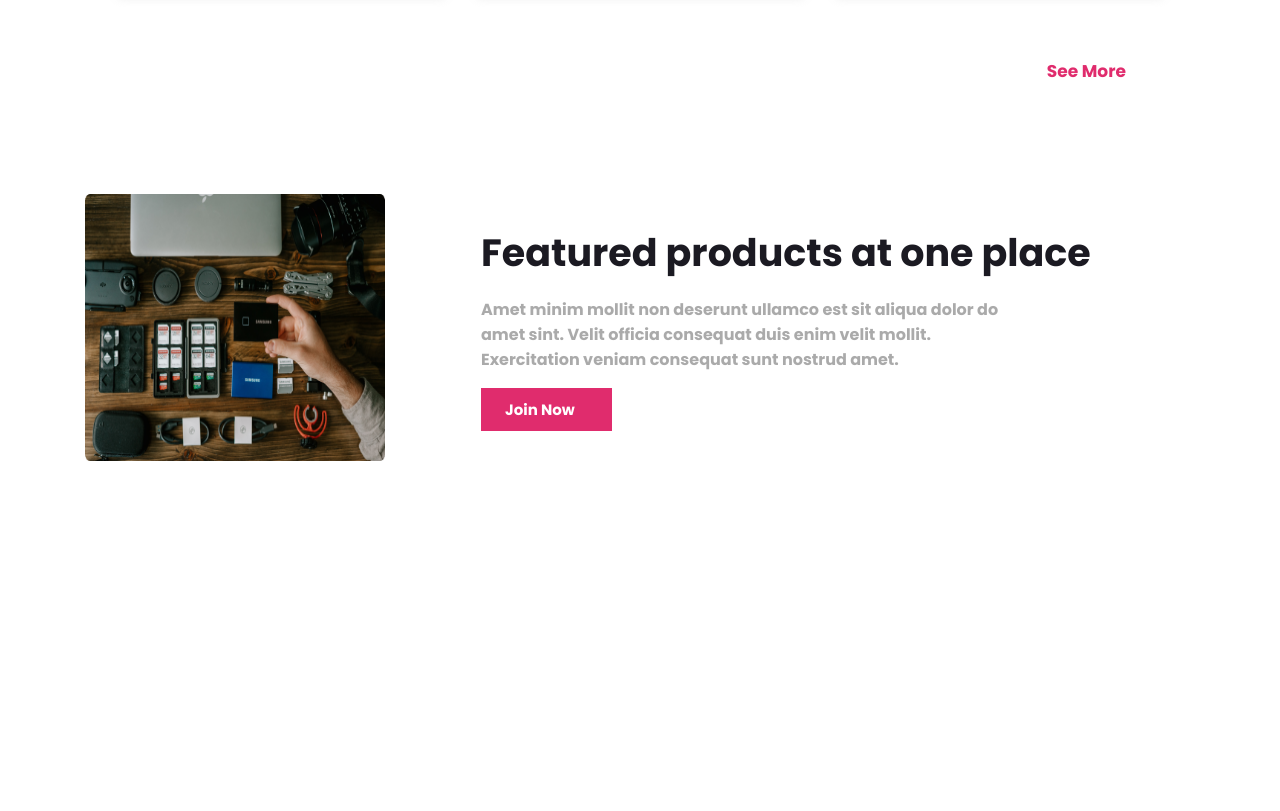
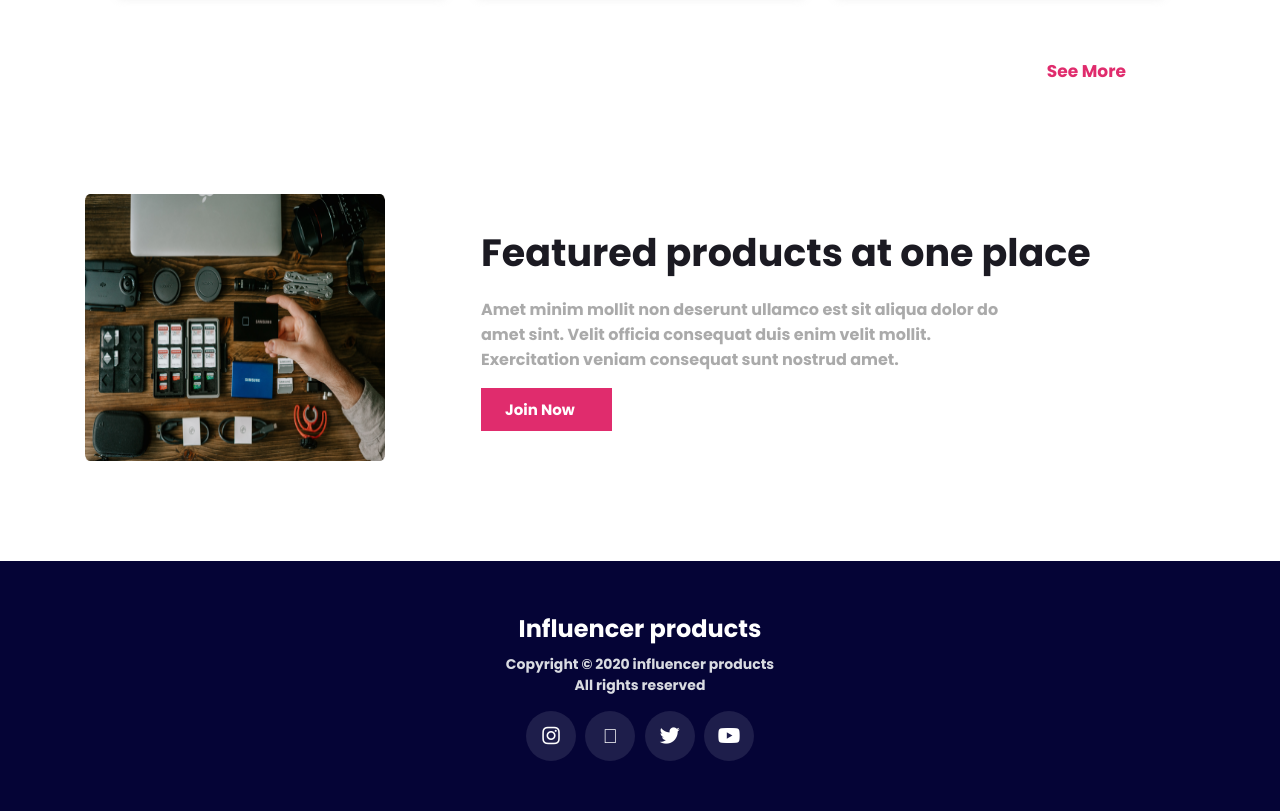
Before and after one commit to MahidulHasansh/Influencer-Gear, a plain HTML site: page index.html in a window 1280 px wide. Shown: the part 2851-3662 px from the top of the page. Before the commit the page ends 3319 px from the top, so only its background shows below. Drawn offline with Linux system fonts and the light colour scheme; some icons are missing.

Commit message:
Footer DONE

```diff
--- a/css/style.css
+++ b/css/style.css
@@ -226,7 +226,9 @@
 
 /* -- feature product -- */
 
-.feature-product {}
+.feature-product {
+    margin-bottom: 100px;
+}
 
 .feature-wrapper {
     margin: 0px auto;
@@ -264,3 +266,47 @@
     margin-bottom: 16px;
     margin-right: 170px;
 }
+
+/* -- footer -- */
+
+.foot {
+    background: #050436;
+    padding: 50px 0px;
+}
+
+.footer-text {
+    color: #ffffff;
+    text-align: center;
+}
+
+.footer-text h2 {
+    font-weight: 700;
+    font-size: 24px;
+    margin-bottom: 8px;
+}
+
+.footer-text p {
+    color: #D9DBE1;
+    font-weight: 700;
+    font-size: 14px;
+}
+
+.social-icons{
+    margin-top: 15px;
+}
+
+.social-icons a{
+    display: inline-block;
+    font-size: 20px;
+    width: 50px;
+    height: 50px;
+    line-height: 50px;
+    border-radius: 100%;
+    color: #ffffff;
+    background-color: #d9dbe11e ;
+    margin-left: 5px;
+}
+
+.social-icons a:first-child{
+    margin-left: 0px;
+}
--- a/index.html
+++ b/index.html
@@ -292,14 +292,31 @@
                     </div>
                     <div class="feature-text">
                         <h2>Featured products at one place</h2>
-                        <p>Amet minim mollit non deserunt ullamco est sit aliqua dolor do amet sint. Velit officia consequat duis enim velit mollit. Exercitation veniam consequat sunt nostrud amet.</p>
-                        <button type="button" class="same-btn ">Join Now <i class="fas fa-long-arrow-right"></i></button>
+                        <p>Amet minim mollit non deserunt ullamco est sit aliqua dolor do amet sint. Velit officia
+                            consequat duis enim velit mollit. Exercitation veniam consequat sunt nostrud amet.</p>
+                        <button type="button" class="same-btn ">Join Now <i
+                                class="fas fa-long-arrow-right"></i></button>
                     </div>
                 </div>
             </div>
         </section>
     </main>
 
+    <!-- footer -->
+    <footer class="foot">
+        <div class="footer-text">
+            <h2>Influencer products</h2>
+            <p>Copyright © 2020  influencer products</p>
+            <p>All rights reserved</p>
+            <div class="social-icons">
+                <a href=""><i class="fab fa-instagram"></i></a>
+                <a href=""><i class="fal fa-basketball-ball"></i></a>
+                <a href=""><i class="fab fa-twitter"></i></a>
+                <a href=""><i class="fab fa-youtube"></i></a>
+            </div>
+        </div>
+    </footer>
+
 </body>
 
 </html>
```
